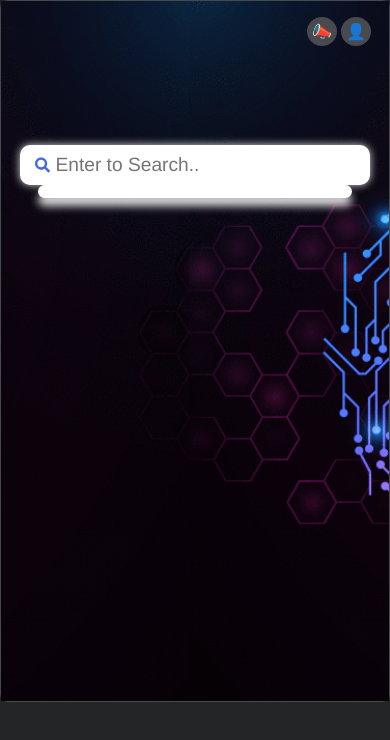
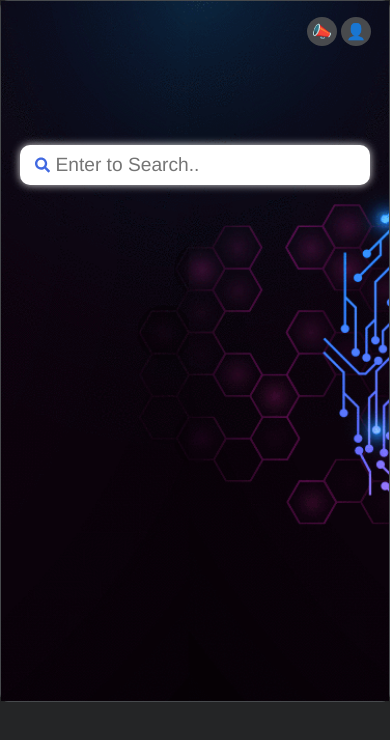
Before and after one commit to AYO-YUSSUF/React-Project, a React (Vite) app: page / in a window 390 px wide. Shown: the top 740 px of the page. Built offline with nearby package versions, Linux system fonts and the light colour scheme.

Commit message:
Update SearchResultsList.css

```diff
--- a/src/components/SearchResultsList.css
+++ b/src/components/SearchResultsList.css
@@ -8,15 +8,14 @@
     margin-top: 1rem;
     max-height: 300px;
     overflow-y: scroll;
-    padding: 0.5rem;
-    transition: all 0.3s ease-in-out;
+
 }
 
 @media screen and (max-width: 768px) {
     .results-list {
         max-height: 250px;
         margin-top: 0.5rem;
-        padding: 0.4rem;
+
     }
 }
 
```
